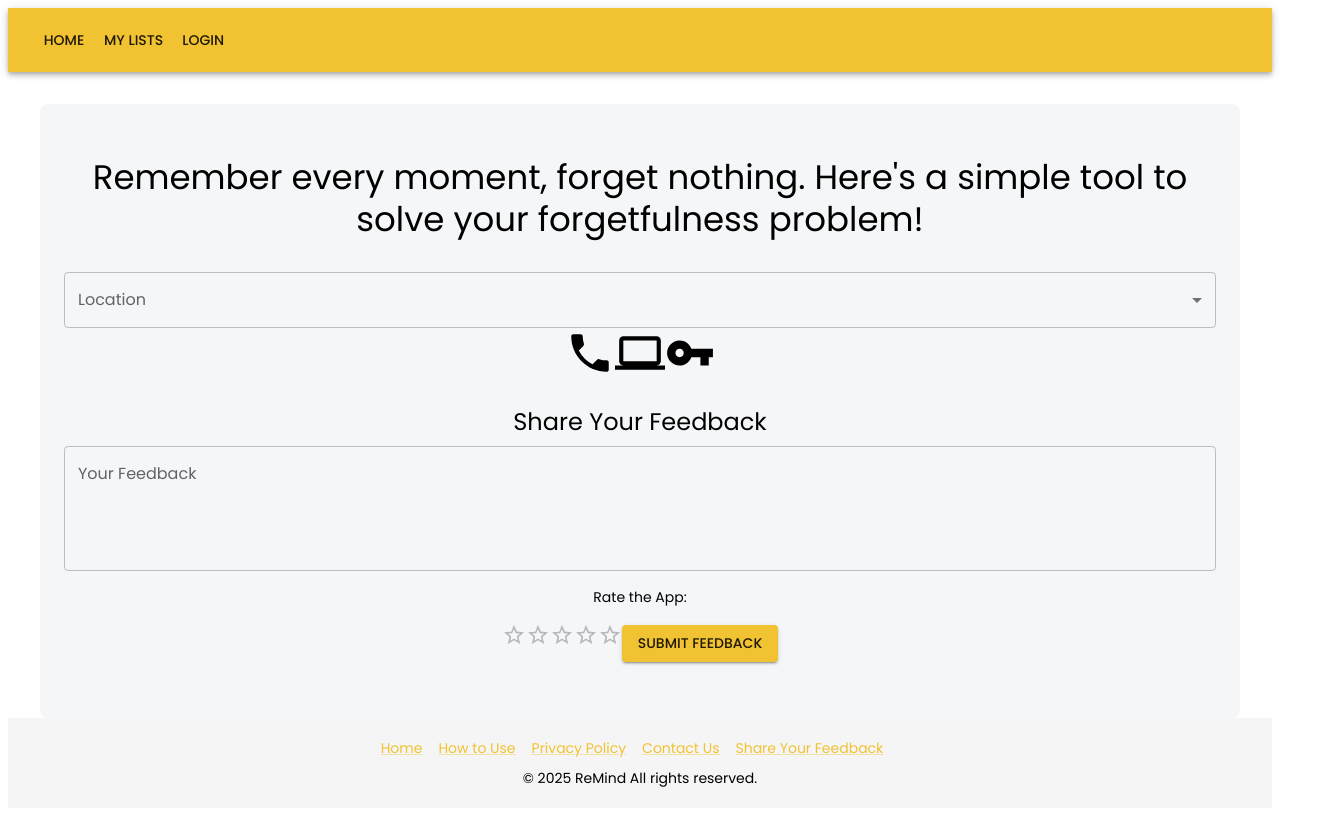
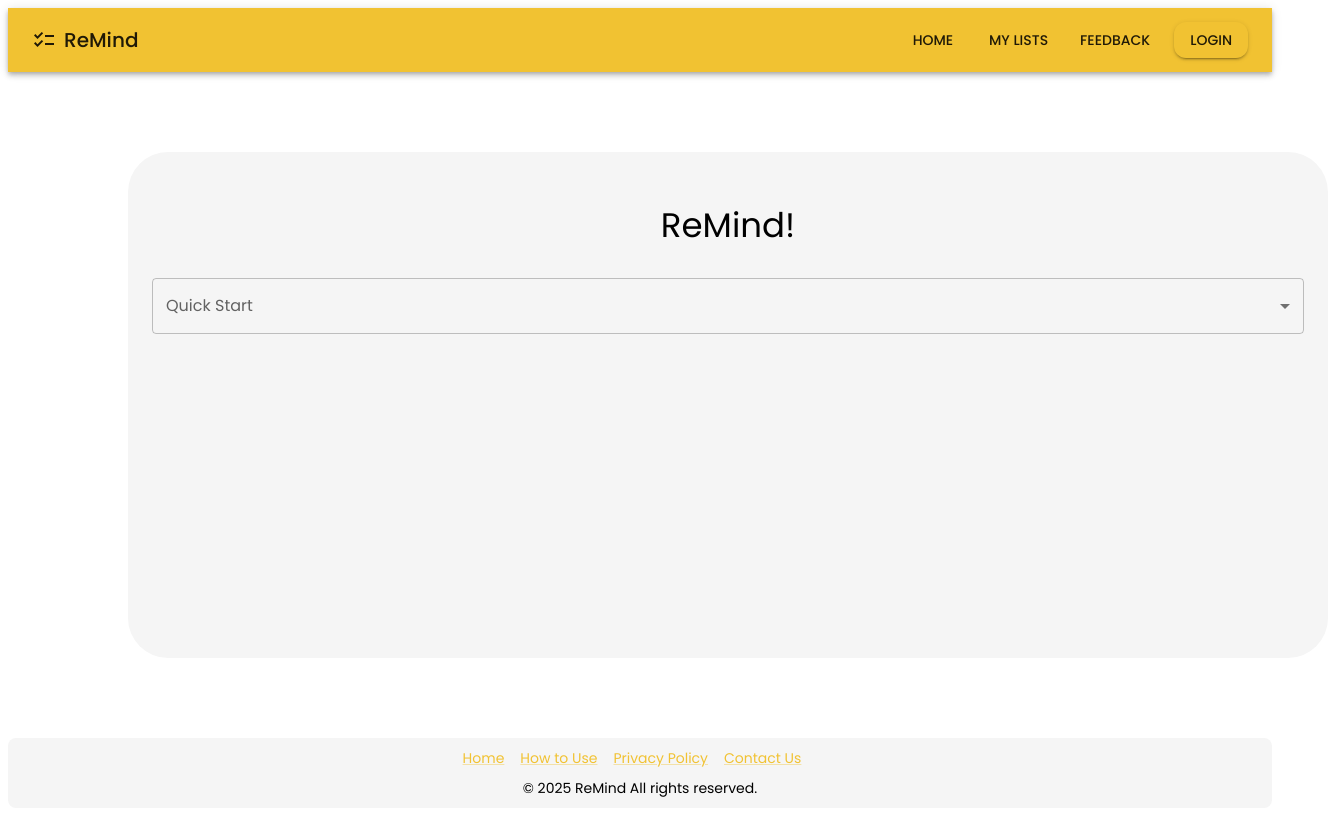
Before and after one commit to 1gozde1/Forget-App, a React (Create React App) app: page / in a window 1280 px wide. Shown: the whole page, 1328 px wide, since content can reach past the window. Built offline with nearby package versions, Linux system fonts and the light colour scheme.

Commit message:
Refactor checklist and location management; update FeedbackForm UI and Navbar links

```diff
--- a/package.json
+++ b/package.json
@@ -6,7 +6,7 @@
     "@emotion/react": "^11.14.0",
     "@emotion/styled": "^11.14.0",
     "@fontsource/roboto": "^5.1.1",
-    "@mui/icons-material": "^6.4.4",
+    "@mui/icons-material": "^6.4.7",
     "@mui/material": "^6.4.4",
     "@reduxjs/toolkit": "^2.5.1",
     "axios": "^1.7.9",
--- a/src/App.tsx
+++ b/src/App.tsx
@@ -13,6 +13,7 @@ import ForgotPasswordPage from "./components/pages/ForgotPasswordPage";
 import Footer from "./components/footer";
 import HowToUsePage from "./components/pages/howToUsePage";
 import PrivacyPolicyPage from "./components/pages/privacyPolicyPage";
+import FeedbackForm from "./components/FeedbackForm";
 
 const theme = createTheme({
   typography: {
@@ -50,10 +51,13 @@ function App() {
           sx={{
             flexGrow: 1,
             textAlign: "center",
-            mt: 4,
-            backgroundColor: "#f4f6f8",
+            mt: 10,
+            mb: 10,
+            ml: 15,
+            mr: 20,
+            backgroundColor: "#f5f5f5",
             padding: 4,
-            borderRadius: 2,
+            borderRadius: 10,
           }}
         >
           <Routes>
@@ -63,6 +67,8 @@ function App() {
               path="/login"
               element={isAuthenticated ? <Navigate to="/" /> : <LoginPage />}
             />
+            <Route path="/feedback" element={<FeedbackForm />} />
+
             <Route
               path="/register"
               element={isAuthenticated ? <Navigate to="/" /> : <RegisterPage />}
--- a/src/components/FeedbackForm.tsx
+++ b/src/components/FeedbackForm.tsx
@@ -24,21 +24,30 @@ const FeedbackForm: React.FC = () => {
   };
 
   return (
-    <Box sx={{ mt: 3 }}>
-      <Typography variant="h5" gutterBottom>
-        Share Your Feedback
+    <Box sx={{ mt: 3, maxWidth: 600, margin: "0 auto" }}>
+      <Typography variant="h6" gutterBottom>
+        Help Us Make It Better!
       </Typography>
       <TextField
         label="Your Feedback"
         variant="outlined"
         fullWidth
         multiline
-        rows={4}
+        rows={3}
         value={feedback}
         onChange={handleFeedbackChange}
         sx={{ mb: 2 }}
       />
-      <Typography variant="body2" sx={{ mb: 2 }}>
+      <Button
+        variant="contained"
+        color="primary"
+        onClick={handleSubmit}
+        size="small"
+        sx={{ mb: 2 }}
+      >
+        Submit Feedback
+      </Button>
+      <Typography variant="body2" sx={{ mb: 1 }}>
         Rate the App:
       </Typography>
       <Rating
@@ -47,9 +56,6 @@ const FeedbackForm: React.FC = () => {
         onChange={handleRatingChange}
         sx={{ mb: 2 }}
       />
-      <Button variant="contained" color="primary" onClick={handleSubmit}>
-        Submit Feedback
-      </Button>
     </Box>
   );
 };
--- a/src/components/LocationSelector.tsx
+++ b/src/components/LocationSelector.tsx
@@ -31,7 +31,7 @@ const LocationSelector: React.FC = () => {
           id="location-select-label"
           data-testid="location-select-label"
         >
-          Location
+          Quick Start
         </InputLabel>
         <Select
           labelId="location-select-label"
--- a/src/components/Navbar.tsx
+++ b/src/components/Navbar.tsx
@@ -1,8 +1,9 @@
-import { AppBar, Toolbar, Button } from "@mui/material";
+import { AppBar, Toolbar, Button, Box, Typography } from "@mui/material";
 import { Link, useNavigate } from "react-router-dom";
 import { useSelector, useDispatch } from "react-redux";
 import { RootState } from "../redux/store";
 import { logout } from "../redux/userSlice";
+import ChecklistIcon from "@mui/icons-material/Checklist";
 
 const Navbar = () => {
   const isAuthenticated = useSelector(
@@ -24,15 +25,36 @@ const Navbar = () => {
   return (
     <AppBar position="static">
       <Toolbar>
+        <Box display="flex" alignItems="center" sx={{ flexGrow: 1 }}>
+          <ChecklistIcon sx={{ mr: 1 }} />
+          <Typography
+            variant="h6"
+            sx={{ cursor: "pointer" }}
+            onClick={handleHomeClick}
+          >
+            ReMind
+          </Typography>
+        </Box>
+
+        <Box display="flex" justifyContent="flex-end" width="100%" gap={2}>
           <Button color="inherit" onClick={handleHomeClick}>
             Home
           </Button>
           <Button color="inherit" component={Link} to="/lists">
             My Lists
           </Button>
+          <Button color="inherit" component={Link} to="/feedback">
+            Feedback
+          </Button>
 
           {!isAuthenticated ? (
-          <Button color="inherit" component={Link} to="/login">
+            <Button
+              color="primary"
+              variant="contained"
+              sx={{ borderRadius: 3 }}
+              component={Link}
+              to="/login"
+            >
               Login
             </Button>
           ) : (
@@ -40,6 +62,7 @@ const Navbar = () => {
               Logout
             </Button>
           )}
+        </Box>
       </Toolbar>
     </AppBar>
   );
--- a/src/components/footer.tsx
+++ b/src/components/footer.tsx
@@ -7,9 +7,10 @@ const Footer: React.FC = () => {
     <Box
       sx={{
         backgroundColor: "#f5f5f5",
-        padding: "20px",
+        padding: "10px",
         textAlign: "center",
         mt: "auto",
+        borderRadius: 2,
       }}
     >
       <Typography variant="body2">
@@ -26,11 +27,9 @@ const Footer: React.FC = () => {
         >
           Privacy Policy
         </Link>
-        <Link component={RouterLink} to="/contact-us" sx={{ marginRight: 2 }}>
+
+        <Link component={RouterLink} to="/feedback" sx={{ marginRight: 2 }}>
           Contact Us
-        </Link>
-        <Link href="#feedback" sx={{ marginRight: 2 }}>
-          Share Your Feedback
         </Link>
       </Typography>
       <Typography variant="body2" sx={{ marginTop: "10px" }}>
--- a/src/components/pages/HomePage.tsx
+++ b/src/components/pages/HomePage.tsx
@@ -3,10 +3,6 @@ import { useSelector } from "react-redux";
 import { RootState } from "../../redux/store";
 import LocationSelector from "../LocationSelector";
 import Checklist from "../Checklist/Checklist";
-import PhoneIcon from "@mui/icons-material/Phone";
-import LaptopIcon from "@mui/icons-material/Laptop";
-import KeyIcon from "@mui/icons-material/VpnKey";
-import FeedbackForm from "../FeedbackForm";
 
 const HomePage = () => {
   const location = useSelector(
@@ -17,20 +13,11 @@ const HomePage = () => {
     <div>
       <div style={{ textAlign: "center", marginTop: "20px" }}>
         <Typography variant="h4" gutterBottom>
-          Remember every moment, forget nothing. Here's a simple tool to solve
-          your forgetfulness problem!
+          ReMind!
         </Typography>
 
         {location ? <Checklist /> : <LocationSelector />}
       </div>
-
-      <div className="icons">
-        <PhoneIcon style={{ fontSize: 50 }} />
-        <LaptopIcon style={{ fontSize: 50 }} />
-        <KeyIcon style={{ fontSize: 50 }} />
-      </div>
-
-      <FeedbackForm />
     </div>
   );
 };
--- a/src/components/pages/ListsPage.tsx
+++ b/src/components/pages/ListsPage.tsx
@@ -64,13 +64,13 @@ const ListsPage: React.FC = () => {
     dispatch(deleteList(listId));
   };
 
-  const handleDeleteItem = (listId: string, itemId: string) => {
-    dispatch(removeItemFromList({ listId, itemId }));
+  const handleDeleteItem = (locationId: string, itemId: string) => {
+    dispatch(removeItemFromList({ locationId, itemId }));
   };
 
-  const handleAddItem = (listId: string) => {
+  const handleAddItem = (locationId: string) => {
     if (item.trim()) {
-      dispatch(addItemToList({ listId, item }));
+      dispatch(addItemToList({ locationId, item }));
       setItem("");
     }
   };
@@ -140,12 +140,13 @@ const ListsPage: React.FC = () => {
             <IconButton edge="end" onClick={() => handleDeleteList(list.id)}>
               <DeleteIcon />
             </IconButton>
+
             <List>
-              {list.items.map((item) => (
-                <ListItem key={item.id}>
-                  <ListItemText primary={item.name} />
+              {list.items.map((listItem) => (
+                <ListItem key={listItem.id}>
+                  <ListItemText primary={listItem.name} />
                   <IconButton
-                    onClick={() => handleDeleteItem(list.id, item.id)}
+                    onClick={() => handleDeleteItem(list.id, listItem.id)}
                   >
                     <DeleteIcon />
                   </IconButton>
--- a/src/redux/checklistSlice.ts
+++ b/src/redux/checklistSlice.ts
@@ -5,7 +5,7 @@ const checklistItems: Record<string, string[]> = {
     "Ipad",
     "Logbook",
     "Passport",
-    "2/ID cards",
+    "ID cards",
     "Wallet",
     "Landing card",
     "Apron card",
--- a/src/redux/listsSlice.ts
+++ b/src/redux/listsSlice.ts
@@ -39,10 +39,10 @@ const listsSlice = createSlice({
 
     addItemToList(
       state,
-      action: PayloadAction<{ listId: string; item: string }>
+      action: PayloadAction<{ locationId: string; item: string }>
     ) {
       const list = state.lists.find(
-        (list) => list.id === action.payload.listId
+        (list) => list.id === action.payload.locationId
       );
       if (list) {
         list.items.push({
@@ -54,10 +54,10 @@ const listsSlice = createSlice({
 
     removeItemFromList(
       state,
-      action: PayloadAction<{ listId: string; itemId: string }>
+      action: PayloadAction<{ locationId: string; itemId: string }>
     ) {
       const list = state.lists.find(
-        (list) => list.id === action.payload.listId
+        (list) => list.id === action.payload.locationId
       );
       if (list) {
         list.items = list.items.filter(
```
Also changed, not shown: src/components/BackgroundSection.tsx (deleted, +0 -23 lines), src/components/ListManager.tsx (+4 -4 lines), 1 other file (tests, documents, lock files or other folders). Lines whose indentation alone changed are shown as unchanged.
